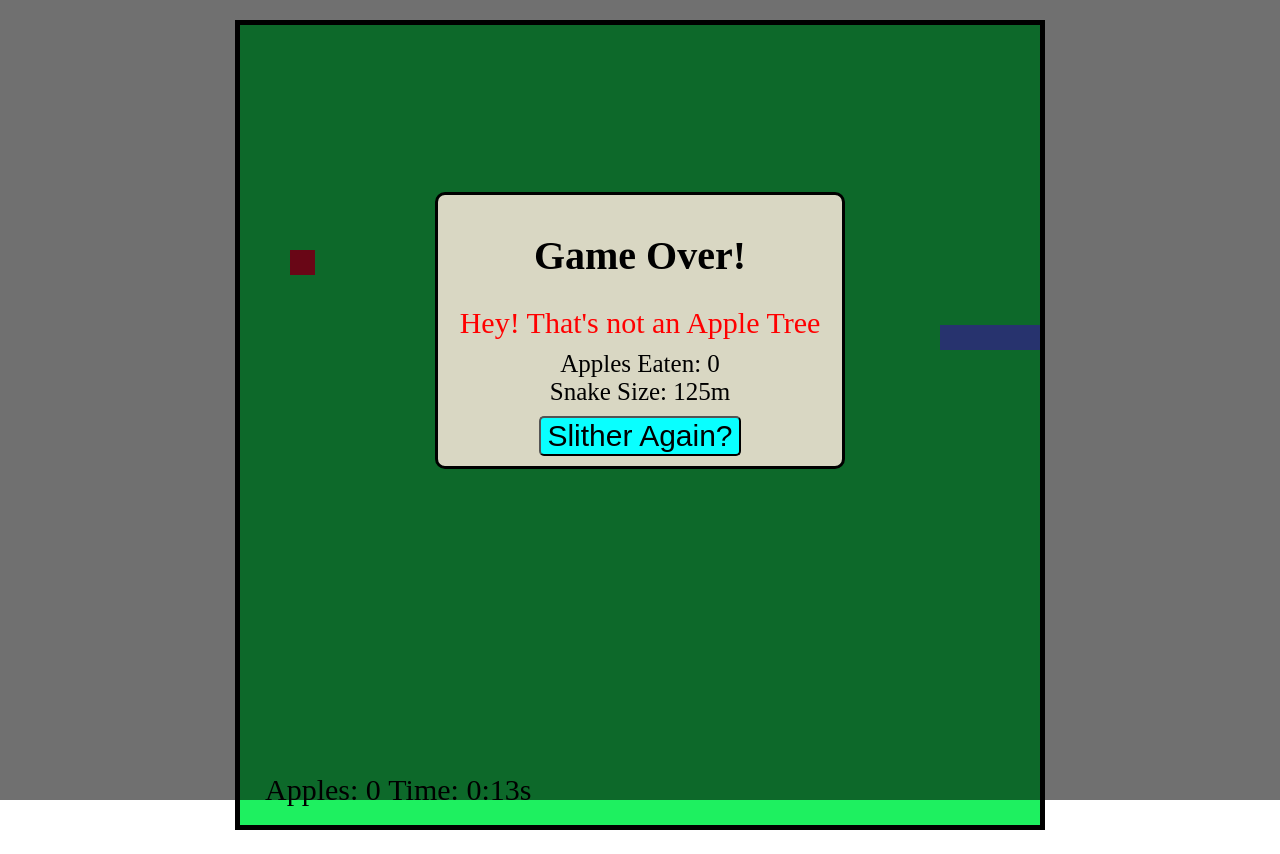
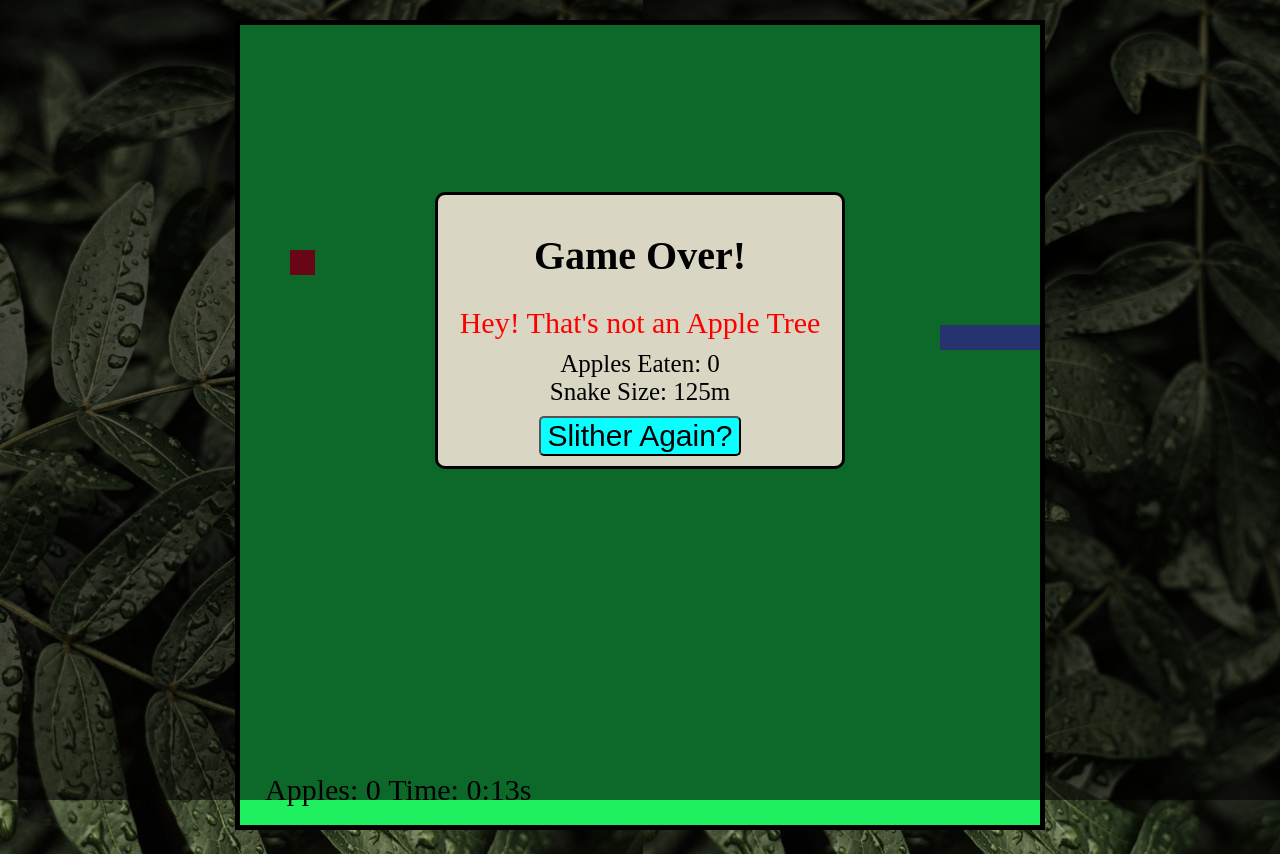
Before and after one commit to Fritzchips/Snake-Game, a plain HTML site: page index.html in a window 1280 px wide. Drawn offline with Linux system fonts and the light colour scheme.

Commit message:
refactoring global variables

```diff
--- a/index.css
+++ b/index.css
@@ -1,6 +1,7 @@
 body {
   text-align: center;
   margin: 20px;
+  background-image: url(./images/background_img.jpg);
 }
 canvas {
   border: 5px solid black;
@@ -15,6 +16,7 @@ h1 {
   position: fixed;
   left: 0;
   top: 0;
+  min-width: 150px;
   width: 100%;
   height: 100%;
   z-index: 5;
--- a/index.js
+++ b/index.js
@@ -92,8 +92,8 @@ function changeDirection(e) {
 }
 
 function appleRandomize() {
-  apple.x = Math.floor((Math.random() * 800) % 25) * 25;
-  apple.y = Math.floor((Math.random() * 800) % 25) * 25;
+  apple.x = Math.floor((Math.random() * canvas.width) % itemSize) * itemSize;
+  apple.y = Math.floor((Math.random() * canvas.height) % itemSize) * itemSize;
 
   for (let i = 0; i < snake.body.length; i++) {
     if (apple.y === snake.body[i].y && apple.x === snake.body[i].x) {
```
Also changed, not shown: images/background_img.jpg (added), 1 other file.
